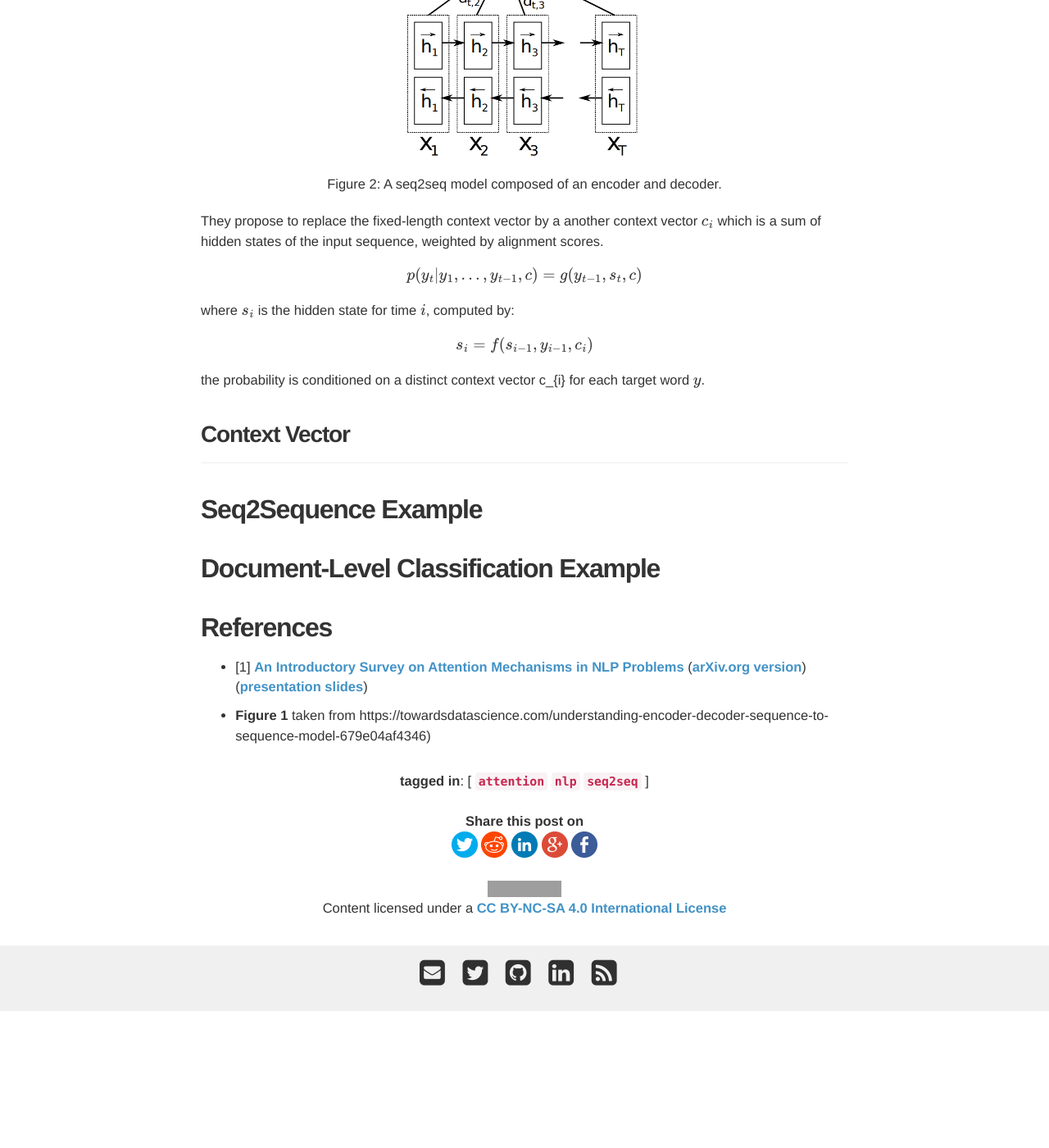
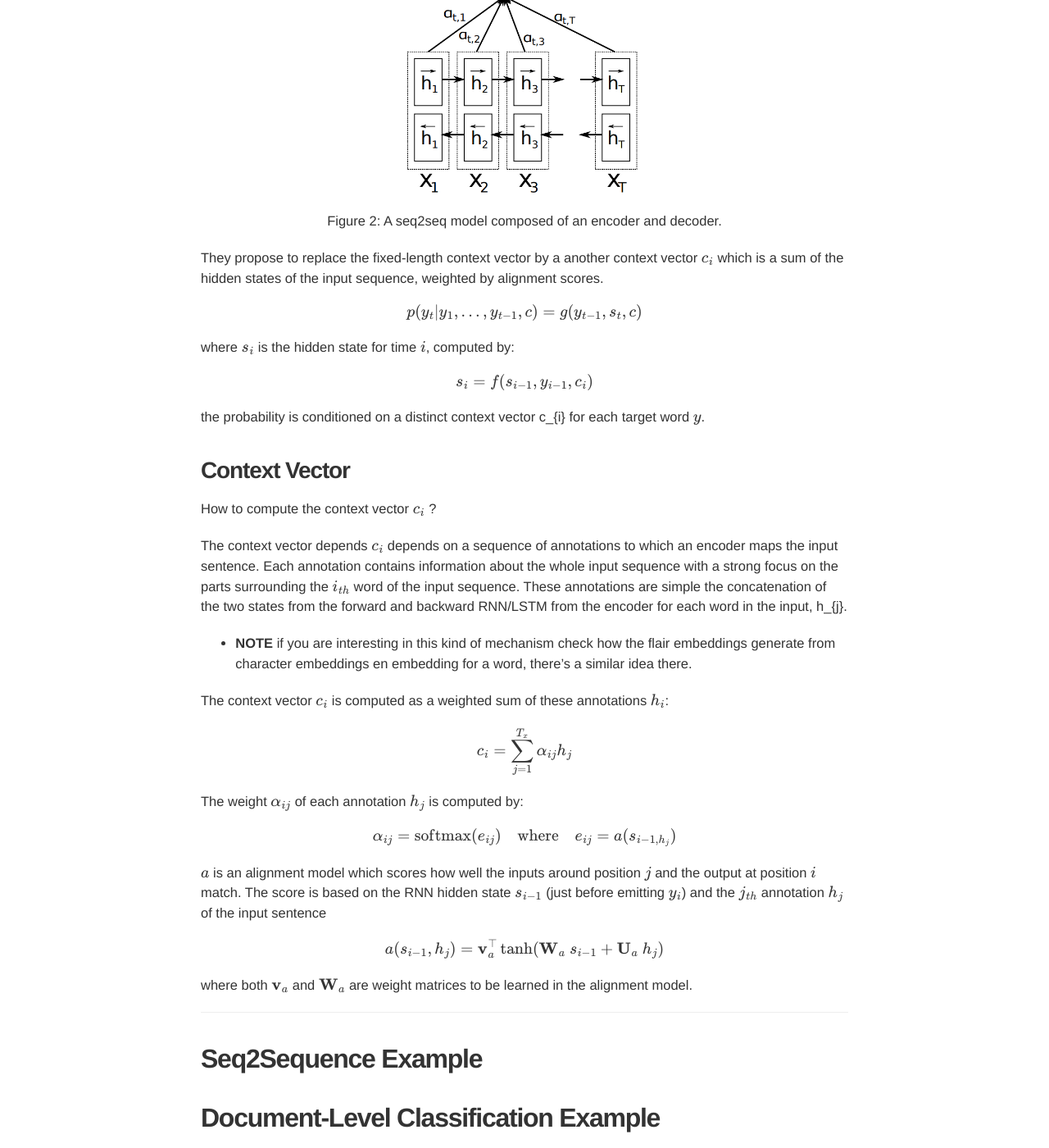
Before and after one commit to davidsbatista/davidsbatista.net, a Jekyll site: the page built from _posts/2020-01-25-Attention.md, in a window 1280 px wide and 1400 px high, scrolled down 2076 px. Shown: the whole window at 82% size. Built offline with Jekyll 4.4.1, drawn with Linux system fonts in a browser that asks for light colours; nearby versions of some CDN libraries; some web fonts are replaced; formulas are drawn with MathJax 3; before the commit the page ends 3309 px from its top, so only the background shows below that; some of the changed text lies outside the part shown; grey boxes are pictures that could not be loaded.

Commit message:
WIP: Attention

```diff
--- a/_posts/2020-01-25-Attention.md
+++ b/_posts/2020-01-25-Attention.md
@@ -1,6 +1,6 @@
 ---
 layout: post
-title: The Attention Mechanism
+title: The Attention Mechanism in Natural Language Processing
 date: 2020-01-25 00:00:00
 tags: attention nlp seq2seq
 categories: [blog]
@@ -24,7 +24,7 @@ vector in the original seq2seq model for machine translation
 
 ### __The 'classical' seq2seq__
 
-The seq2seq model is composed of main components:
+The seq2seq model is composed of two main components:
 
 <figure>
   <img style="width: 75%; height: 75%" src="/assets/images/2020-01-25-seq2seq.jpeg">
@@ -66,8 +66,9 @@ specially for long sentences.
 ### __seq2seq with Attention__
 
 This was one of the motivations by [Bahdanau et al. 2015](https://arxiv.org/pdf/1409.0473.pdf),
-which proposed a similar architecture with a crucial improvement: "_The new
-architecture consists of a bidirectional RNN as an encoder and a decoder that
+which proposed a similar architecture with a crucial improvement:
+
+"_The new architecture consists of a bidirectional RNN as an encoder and a decoder that
 emulates searching through a source sentence during decoding a translation_"
 
 The encoder is now a bidirectional recurrent network with a forward hidden state
@@ -84,8 +85,8 @@ through the source sentence, done through the __attention mechanism__.
 </figure>
 
 They propose to replace the fixed-length context vector by a another context
-vector $c_{i}$ which is a sum of hidden states of the input sequence, weighted by
-alignment scores.
+vector $c_{i}$ which is a sum of the hidden states of the input sequence, weighted
+by alignment scores.
 
 $$p(y_{t} | {y_{1}, \dots , y_{t-1}}, c) = g(y_{t−1}, s_{t}, c)$$
 
@@ -93,16 +94,49 @@ where $s_{i}$ is the hidden state for time $i$, computed by:
 
 $$s_{i} = f(s_{i−1}, y_{i−1}, c_{i})$$
 
-the probability is conditioned on a distinct context vector c_{i} for each
-target word $y$.
+the probability is conditioned on a distinct context vector c_{i} for each target
+word $y$.
 
 ### __Context Vector__
 
+How to compute the context vector $$c_{i}$$ ?
+
+The context vector depends $$c_{i}$$ depends on a sequence of annotations to which
+an encoder maps the input sentence. Each annotation contains information about
+the whole input sequence with a strong focus on the parts surrounding the $$i_{th}$$
+word of the input sequence. These annotations are simple the concatenation
+of the two states from the forward and backward RNN/LSTM from the encoder for
+each word in the input, h_{j}.
+
 <!--
-The context vector ci is, then, computed as a weighted sum of these annotations hi
-:
+We obtain an annotation for each word xj by concatenating the forward hidden state
+and the backward one from the encoder.
+In this way, the annotation hj contains the summaries of both the preceding
+words and the following words
 -->
 
+- __NOTE__ if you are interesting in this kind of mechanism check how the flair
+embeddings generate from character embeddings en embedding for a word, there's
+a similar idea there.
+
+The context vector $c_{i}$ is computed as a weighted sum of these
+annotations $h_{i}$:
+
+
+$$c_{i} = \sum_{j=1}^{T_{x}} \alpha_{ij}h_{j}$$
+
+
+The weight $\alpha_{ij}$ of each annotation $h_{j}$ is computed by:
+
+$$\alpha_{ij} = \text{softmax}(e_{ij}) \ \ \ \ \text{where} \ \ \ \  e_{ij} = a(s_{i-1,h_{j}})$$
+
+$a$ is an alignment model which scores how well the inputs around position $j$ and
+the output at position $i$ match. The score is based on the RNN hidden state $s_{i−1}$
+(just before emitting $y_{i}$) and the $j_{th}$ annotation $h_{j}$ of the input sentence
+
+$$a(s_{i-1},h_{j}) = \mathbf{v}_a^\top \tanh(\mathbf{W}_{a}\ s_{i-1} + \mathbf{U}_{a}\ {h}_j)$$
+
+where both $\mathbf{v}_a$ and $\mathbf{W}_a$ are weight matrices to be learned in the alignment model.
 
 <!--
 Instead of $s_{t}$ (the hidden state at time t), the new model uses now $s_{i}$,
```
